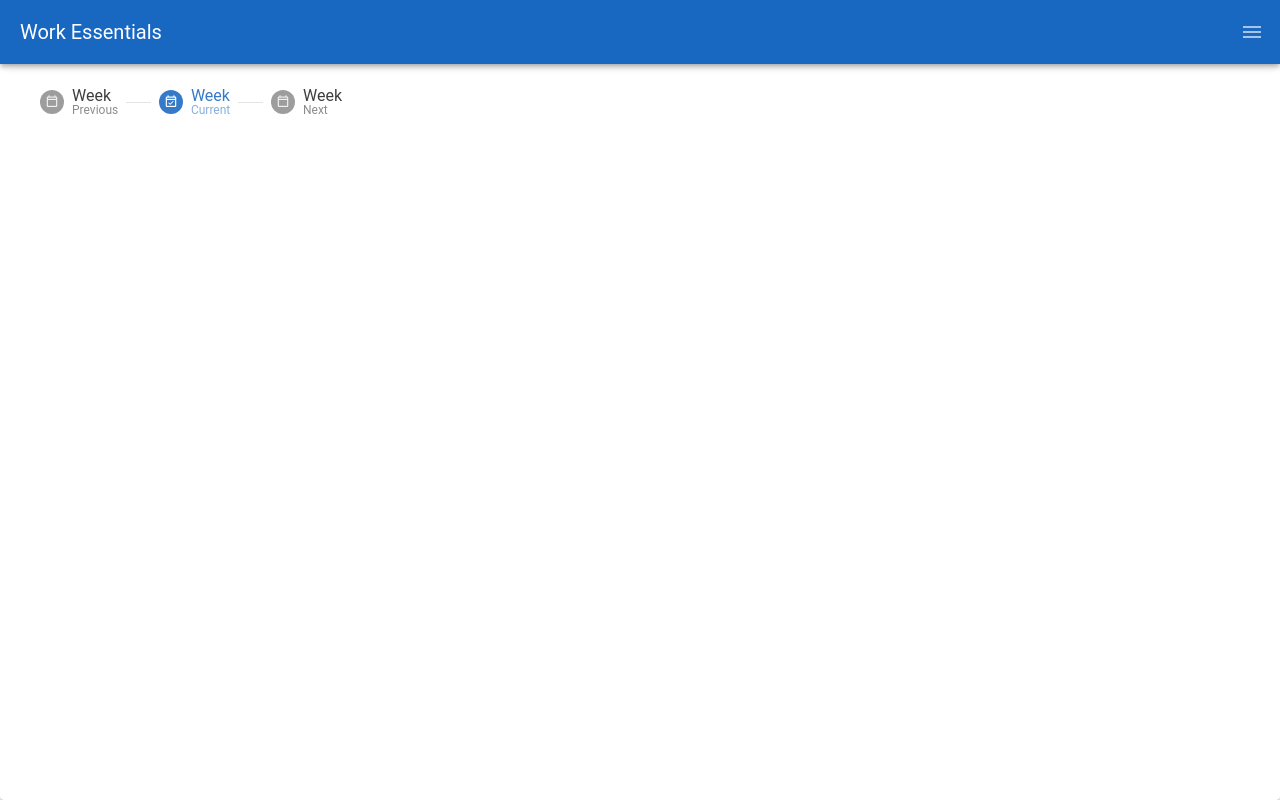
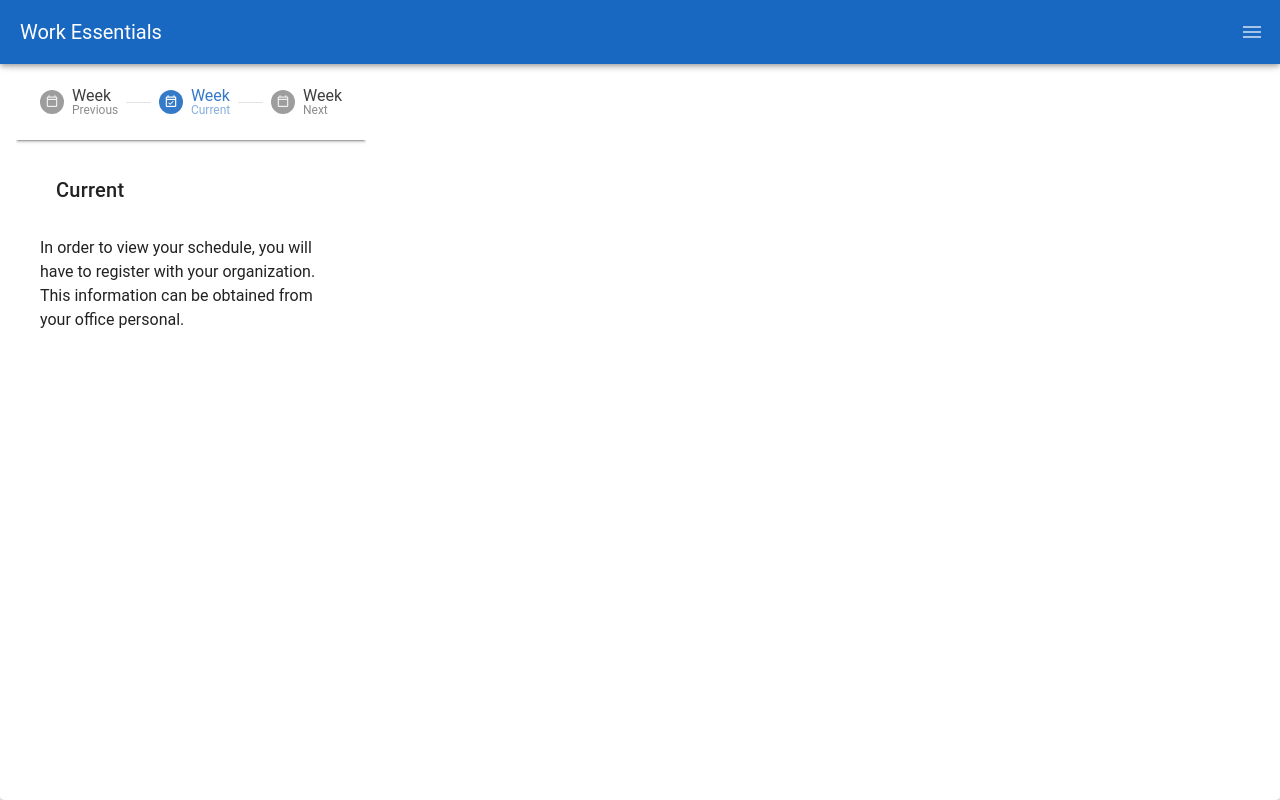
Before and after one commit to lottjerry/my-job-essentials, a Nuxt app: page /dashboard in a window 1280 px wide. Built offline with nearby package versions, Linux system fonts and the light colour scheme.

Commit message:
v-stepper for the schedule page is now working

```diff
--- a/pages/dashboard/index.vue
+++ b/pages/dashboard/index.vue
@@ -1,7 +1,8 @@
 <template>
   <v-container class="d-flex h-screen">
     <v-card variant="flat" height="500" width="350">
-      <v-stepper class="mt-12" v-model="step" non-linear flat>
+      <v-stepper class="mt-12" v-model="step" non-linear flat hide-actions>
+        <!-- V Stepper Header Start -->
         <v-stepper-header>
           <v-stepper-item
             :value="1"
@@ -40,8 +41,45 @@
             edit-icon="mdi-calendar-check-outline"
           >
           </v-stepper-item>
-        </v-stepper-header> </v-stepper
-    ></v-card>
+        </v-stepper-header>
+        <!-- V Stepper Header End -->
+         <!-- ************************************************************ -->
+        <!-- V Stepper Window Start -->
+        <v-stepper-window>
+          <!-- Step 1 -->
+          <v-stepper-window-item :value="1">
+            <v-card title="Previous" flat class="d-flex flex-column ga-5">
+              <p>
+                In order to view your schedule, you will have to register with
+                your organization. This information can be obtained from your
+                office personal.
+              </p>
+            </v-card>
+          </v-stepper-window-item>
+          <!-- Step 2 -->
+          <v-stepper-window-item :value="2">
+            <v-card title="Current" flat class="d-flex flex-column ga-5">
+              <p>
+                In order to view your schedule, you will have to register with
+                your organization. This information can be obtained from your
+                office personal.
+              </p>
+            </v-card>
+          </v-stepper-window-item>
+          <!-- Step 3 -->
+          <v-stepper-window-item :value="3">
+            <v-card title="Next" flat class="d-flex flex-column ga-5">
+              <p>
+                In order to view your schedule, you will have to register with
+                your organization. This information can be obtained from your
+                office personal.
+              </p>
+            </v-card>
+          </v-stepper-window-item>
+        </v-stepper-window>
+        <!-- V Stepper Window End -->
+      </v-stepper></v-card
+    >
   </v-container>
 </template>
 <script setup>
```
